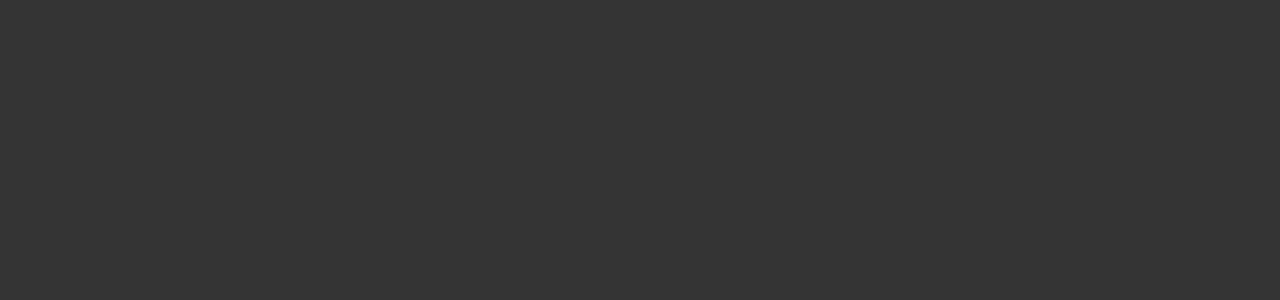
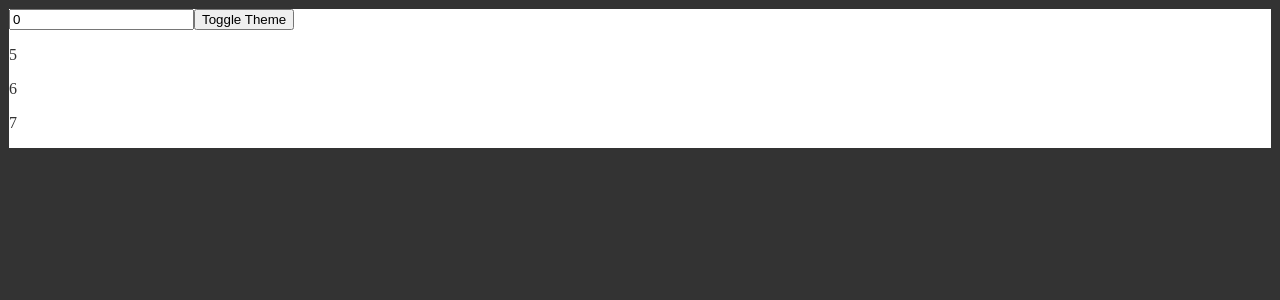
Before and after one commit to HBull5/react-hooks, a React (Create React App) app: page / in a window 1280 px wide. Shown: the top 300 px of the page. Built offline with nearby package versions, Linux system fonts and the light colour scheme.

Commit message:
usecallback complete

```diff
--- a/src/components/UseCallback.js
+++ b/src/components/UseCallback.js
@@ -1,5 +1,48 @@
+import { useEffect, useState, useCallback } from 'react';
+
+function List({ getItems }) {
+	const [items, setItems] = useState([]);
+
+	useEffect(() => {
+		console.log('use effect called');
+		setItems(getItems(5));
+	}, [getItems]);
+
+	return(
+		<>
+			{items.map((item, index) => (
+				<p key={index}>{item}</p>
+			))}
+		</>
+	)
+}
+
 function UseCallback() {
-	return <></>;
+	const [number, setNumber] = useState(0);
+	const [dark, setDark] = useState(false);
+
+	// getItems is being set to the entire callback function, where if we we're using useMemo it would be set to the resulting array.
+	const getItems = useCallback((incrementor) => {
+		return [number + incrementor, number + 1 + incrementor, number + 2 + incrementor];
+	}, [number]);
+
+	const theme = {
+		backgroundColor: dark ? '#333' : '#fff',
+		color: dark ? '#fff' : '#333',
+		borderColor: dark ? '#fff' : '#333',
+		borderWidth: '1px',
+		borderStyle: 'solid'
+	}
+
+	return (
+		<>
+			<div style={theme}>
+				<input type="number" value={number} onChange={e => {setNumber(parseInt(e.target.value))}} />
+				<button onClick={() => {setDark(prevDark => !prevDark)}}>Toggle Theme</button>
+				<List getItems={getItems} />
+			</div>
+		</>
+	);
 }
 
 export default UseCallback;
```
Also changed, not shown: 1 other file (tests, documents, lock files or other folders).
